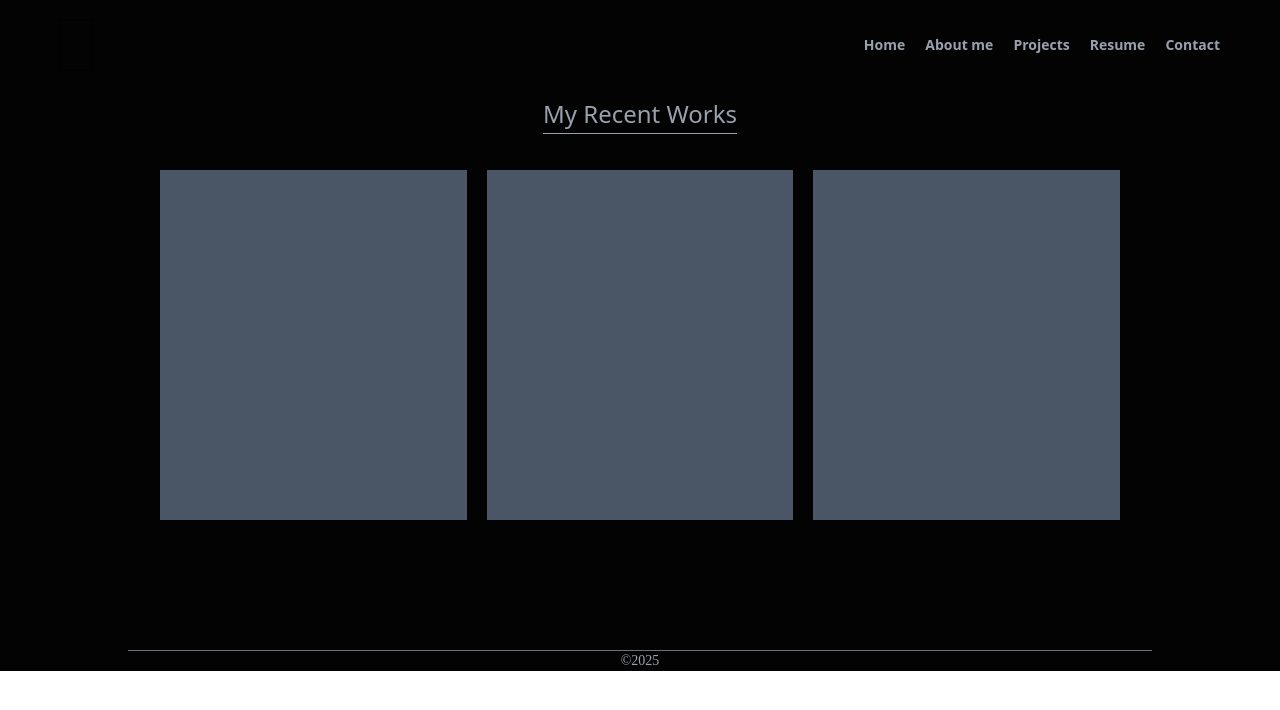
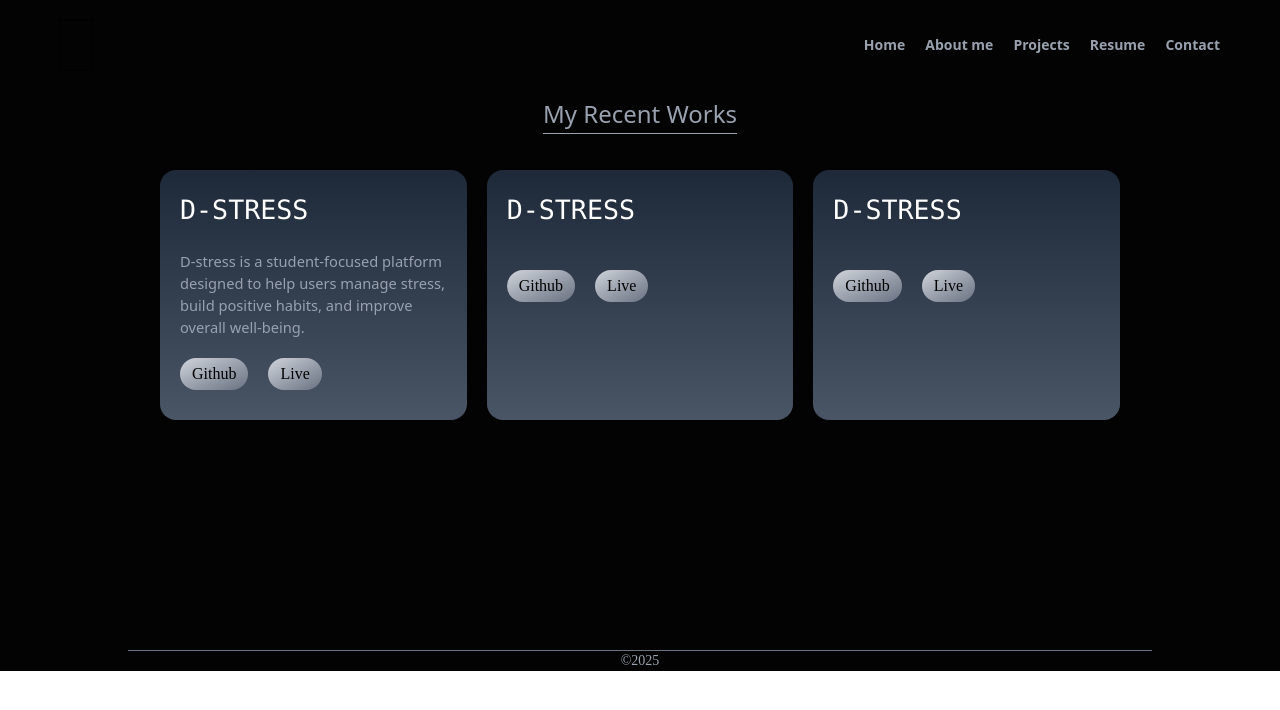
Before and after one commit to Jsamlu/jayesh_portfollio, a React (Vite) app: page /projects in a window 1280 px wide. Shown: the top 710 px of the page. Built offline with nearby package versions, Linux system fonts and the light colour scheme; a web font is replaced by a local one.

Commit message:
15-07-25

```diff
--- a/src/Projects/ProjList.jsx
+++ b/src/Projects/ProjList.jsx
@@ -3,9 +3,9 @@ const ProjList = [
     title: "D-STRESS",
     git: "https://github.com/Jsamlu/stressF",
     live: "https://stress-f.vercel.app/",
-    img: "",
+    img: "/proj_img/D-stress.png",
     tech: ["React js", "Spring Boot", "Rest API", "Javascript", "Java"],
-    desc: "",
+    desc: "D-stress is a student-focused platform designed to help users manage stress, build positive habits, and improve overall well-being.",
   },
   {
     title: "D-STRESS",
--- a/src/Projects/Projects.jsx
+++ b/src/Projects/Projects.jsx
@@ -1,9 +1,8 @@
 import ProjList from "./ProjList";
-
 
 function Projects() {
   return (
-      <div className="min-w-screen min-h-screen  sm:min-h-[70vh] px-10 sm:px-20 bg-[#030303] py-2">
+    <div className="min-w-screen min-h-screen sm:min-h-[70vh] px-5 sm:px-20 bg-[#030303] py-2">
       <div>
         {/* heading  */}
         <h1 className=" text-gray-400 font-sans font-extralight text-2xl text-center underline decoration-1 underline-offset-[10px]">
@@ -12,10 +11,21 @@ function Projects() {
       </div>
       <div className=" py-12 sm:py-10 sm:px-20 mx-auto grid sm:grid-cols-3 gap-x-5 gap-y-10 ">
         {/* project display */}
-            {ProjList.map((item, index)=>{
-              return(
-                <div key={index} className="min-h-[200px] sm:min-h-[350px] bg-gray-600" onClick={""}>
-
+        {ProjList.map((item, index) => {
+          return (
+            <div
+              key={index}
+              className="flex flex-col gap-y-5 rounded-2xl px-5 py-5 min-h-[250px] bg-gradient-to-b from-gray-800 to-gray-600"
+              onClick={""}
+            >
+              <p className="text-left text-[20pt] font-mono text-white">
+                {item.title}
+              </p>
+              <p className="text-[11pt] text-left font-sans text-gray-400"> {item.desc}</p>
+              <div className="flex gap-5">
+                <button className="px-3 py-1 bg-gradient-to-br from-gray-300 to-gray-500 rounded-3xl">Github</button>
+                <button className="px-3 py-1 bg-gradient-to-br from-gray-300 to-gray-500 rounded-3xl">Live</button>
+              </div>
             </div>
           );
         })}
```
Also changed, not shown: public/proj_img/D-stress.png (added), src/AboutMe/Skills.jsx (added). Lines whose indentation alone changed are shown as unchanged.
